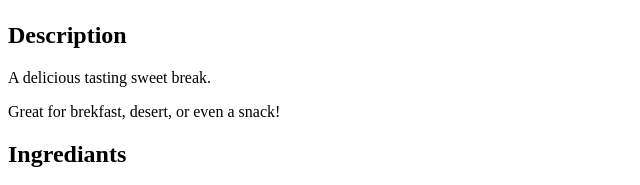
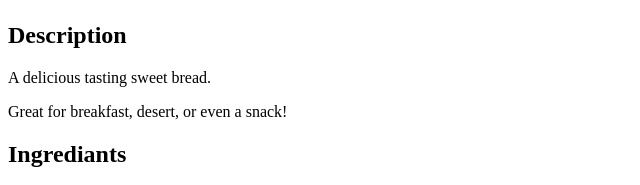
Before and after one commit to tory-stodard/odin-recipes, a plain HTML site: page recipes/irish-soda-bread.html in a window 1280 px wide. Shown: the part 757-942 px from the top of the page, 0-640 px from the left. Drawn offline with Linux system fonts and the light colour scheme.

Commit message:
Typo's fixed

```diff
--- a/recipes/irish-soda-bread.html
+++ b/recipes/irish-soda-bread.html
@@ -11,10 +11,10 @@
     <img src="../images/irishsodabread.jpeg" alt="Picture of Irish Soda Bread">
     <h2>Description</h2>
     <p>
-        A delicious tasting sweet break.
+        A delicious tasting sweet bread.
     </p>
     <p>
-        Great for brekfast, desert, or even a snack!
+        Great for breakfast, desert, or even a snack!
     </p>
     <h2>Ingrediants</h2>
     <ul>
```
